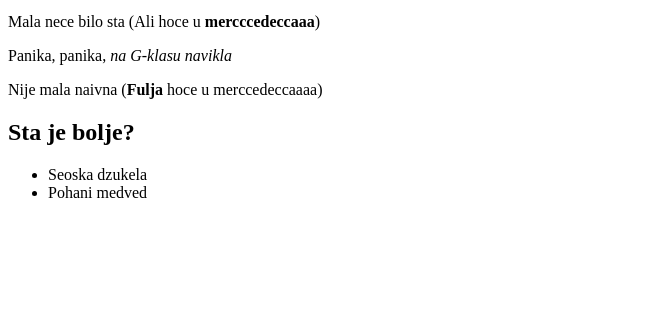
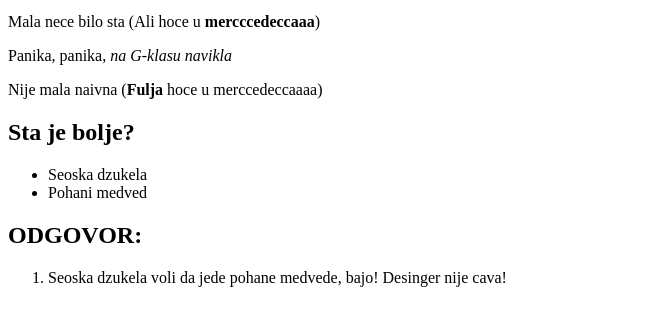
Before and after one commit to jurkenik/git-test, a plain HTML site: page index.html in a window 1280 px wide. Shown: the part 101-426 px from the top of the page, without its empty margins (0-660 px from the left). Drawn offline with Linux system fonts and the light colour scheme.

Commit message:
Finalni bajo

```diff
--- a/index.html
+++ b/index.html
@@ -12,10 +12,17 @@
         <p>Panika, panika, <em>na G-klasu navikla</em></p>
         <p>Nije mala naivna (<strong>Fulja</strong> hoce u merccedeccaaaa)</p>
 <p></p>
+<!--Ovdje su neorganizirane/unordered liste. Koristimo <ul> za kreiranje elementa, a svaki dio liste kao element oznacujemo s <li>-->
 <h2>Sta je bolje?</h2>
         <ul>
             <li>Seoska dzukela</li>
             <li>Pohani medved</li>
         </ul>
+<!--Ovo je organizirana lista/popis. Koristimo <ol> za kreiranje liste, a svaki stavak oznacavamo sa <li>-->
+<p></p>
+<h2>ODGOVOR:</h2>
+        <ol>
+            <li>Seoska dzukela voli da jede pohane medvede, bajo! Desinger nije cava!</li>
+        </ol>
     </body>
 </html>
```
